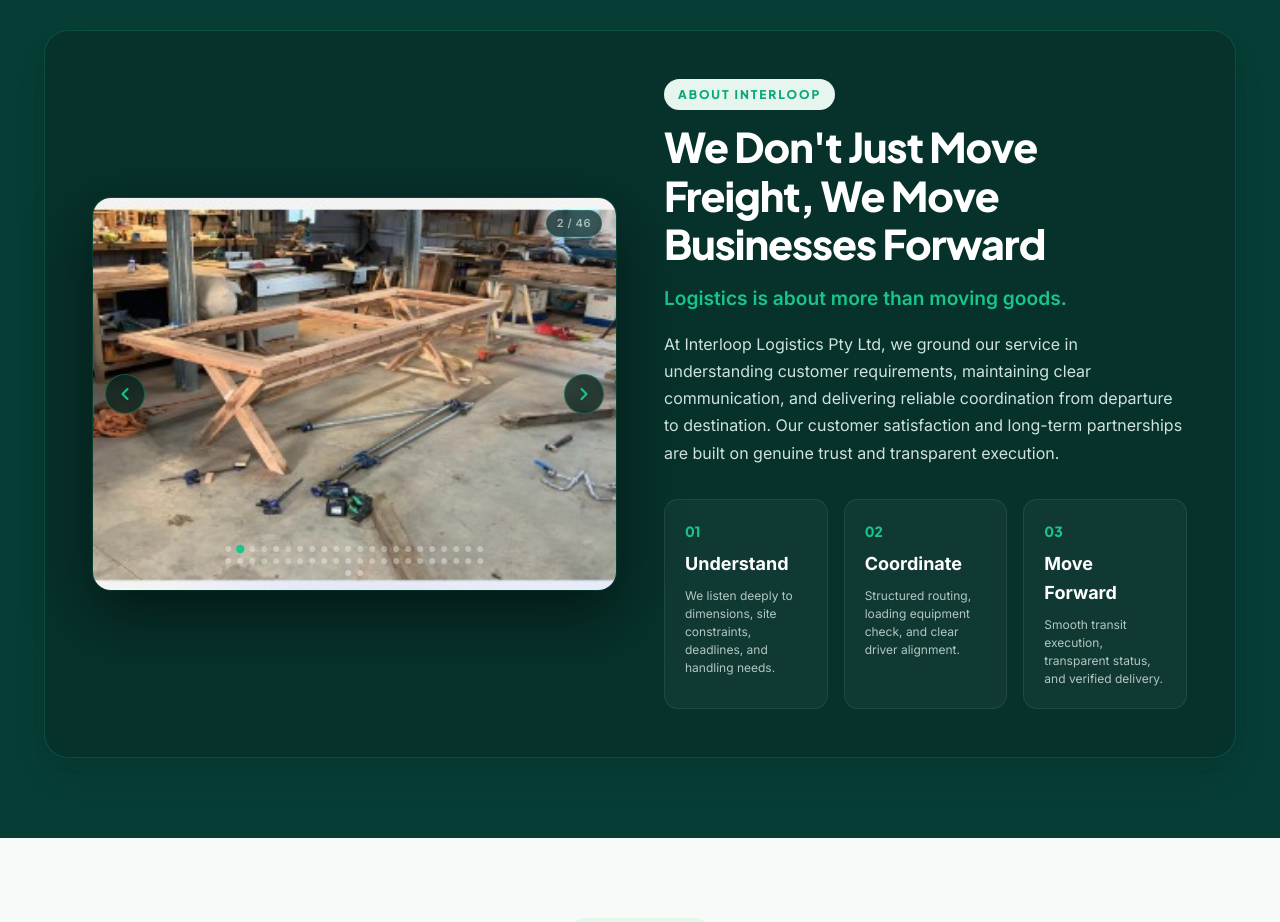
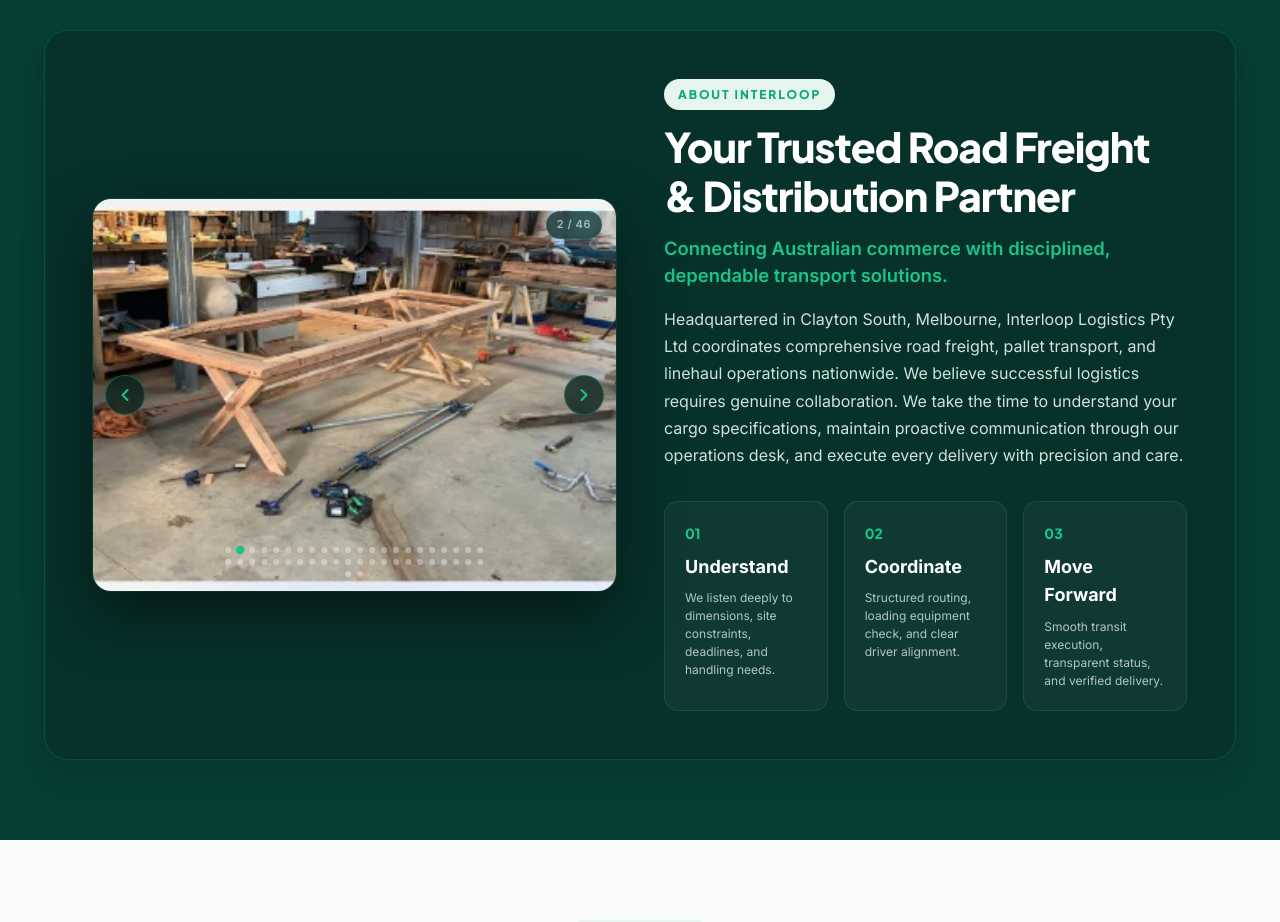
Before and after one commit to HimanshuDevelopezZ/interloop-1.0, a website: page index.html in a window 1280 px wide. Shown: the part 2240-3162 px from the top of the page. Drawn offline with Linux system fonts and the light colour scheme.

Commit message:
content: update About Interloop section copy and company details

```diff
--- a/index.html
+++ b/index.html
@@ -422,13 +422,13 @@
             <div>
               <span class="section-eyebrow">ABOUT INTERLOOP</span>
               <h2 class="section-title" style="color: #FFFFFF; font-size: clamp(1.9rem, 3.2vw, 2.75rem);">
-                We Don't Just Move Freight, We Move Businesses Forward
+                Your Trusted Road Freight &amp; Distribution Partner
               </h2>
-              <p style="font-size: 1.2rem; font-weight: 600; color: var(--color-accent); margin-bottom: 1rem;">
-                Logistics is about more than moving goods.
+              <p style="font-size: 1.15rem; font-weight: 600; color: var(--color-accent); margin-bottom: 1rem; line-height: 1.5;">
+                Connecting Australian commerce with disciplined, dependable transport solutions.
               </p>
               <p style="color: #CFE3DC; font-size: 1rem; line-height: 1.7; margin-bottom: 1.5rem;">
-                At Interloop Logistics Pty Ltd, we ground our service in understanding customer requirements, maintaining clear communication, and delivering reliable coordination from departure to destination. Our customer satisfaction and long-term partnerships are built on genuine trust and transparent execution.
+                Headquartered in Clayton South, Melbourne, Interloop Logistics Pty Ltd coordinates comprehensive road freight, pallet transport, and linehaul operations nationwide. We believe successful logistics requires genuine collaboration. We take the time to understand your cargo specifications, maintain proactive communication through our operations desk, and execute every delivery with precision and care.
               </p>
 
               <!-- Three Visual Steps -->
```
